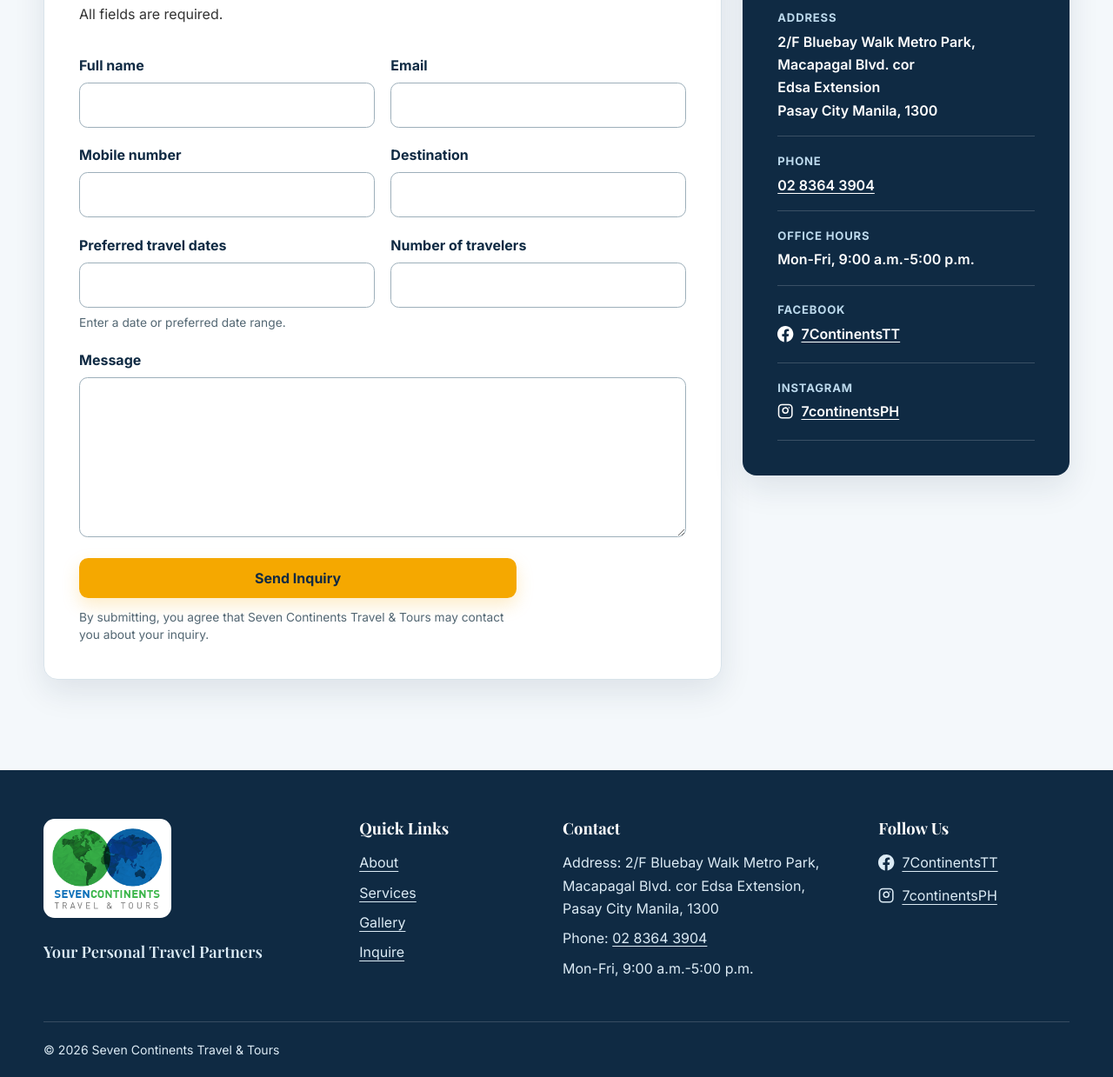
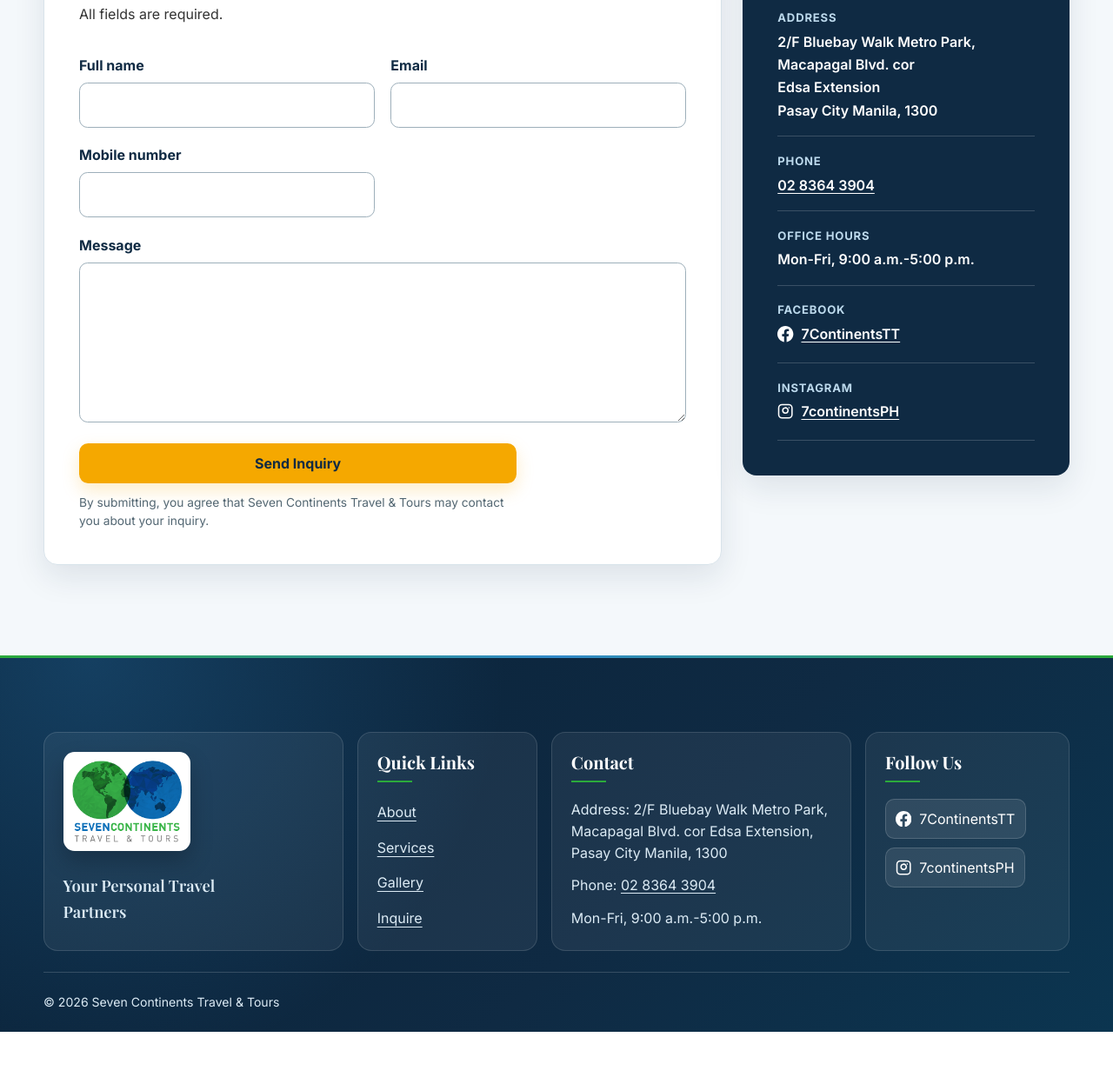
Before and after one commit to Adrian-IT-17/SevenContinents, a plain HTML site: page index.html in a window 1280 px wide. Shown: the part 4706-5945 px from the top of the page at 87% size. After the commit the page ends 5893 px from the top, so only its background shows below. Drawn offline with nearby package versions, Linux system fonts and the light colour scheme.

Commit message:
Update Seven Continents website

```diff
--- a/css/styles.css
+++ b/css/styles.css
@@ -1071,14 +1071,37 @@ body.lightbox-open {
 }
 
 .site-footer {
-  padding-top: 3.5rem;
+  position: relative;
+  overflow: hidden;
+  padding-top: clamp(3.5rem, 8vw, 5.5rem);
   color: var(--white);
-  background: var(--navy);
+  background:
+    radial-gradient(circle at 8% 0%, rgb(49 137 201 / 28%), transparent 30rem),
+    linear-gradient(135deg, #092238 0%, var(--navy) 58%, #0b3550 100%);
+}
+
+.site-footer::before {
+  position: absolute;
+  top: 0;
+  right: 0;
+  left: 0;
+  height: 3px;
+  background: linear-gradient(90deg, var(--green), var(--blue), var(--green));
+  content: "";
 }
 
 .footer-grid {
   display: grid;
-  gap: 2.5rem;
+  position: relative;
+  gap: 1rem;
+}
+
+.footer-grid > div {
+  min-width: 0;
+  padding: 1.35rem;
+  background: rgb(255 255 255 / 6%);
+  border: 1px solid rgb(255 255 255 / 13%);
+  border-radius: 1rem;
 }
 
 .footer-logo {
@@ -1086,6 +1109,7 @@ body.lightbox-open {
   padding: 0.65rem;
   background: var(--white);
   border-radius: 0.8rem;
+  box-shadow: 0 12px 26px rgb(0 0 0 / 22%);
 }
 
 .footer-logo img {
@@ -1093,7 +1117,8 @@ body.lightbox-open {
 }
 
 .footer-brand p {
-  margin: 1rem 0 0;
+  max-width: 20ch;
+  margin: 1.1rem 0 0;
   color: #dcebf5;
   font-family: var(--font-heading);
   font-size: 1.15rem;
@@ -1101,33 +1126,49 @@ body.lightbox-open {
 }
 
 .footer-heading {
-  margin: 0 0 1rem;
+  position: relative;
+  margin: 0 0 1.2rem;
+  padding-bottom: 0.75rem;
   color: var(--white);
   font-family: var(--font-heading);
-  font-size: 1.15rem;
+  font-size: 1.25rem;
+}
+
+.footer-heading::after {
+  position: absolute;
+  bottom: 0;
+  left: 0;
+  width: 2.5rem;
+  height: 2px;
+  background: var(--green);
+  content: "";
 }
 
 .footer-links {
   display: grid;
-  gap: 0.5rem;
+  gap: 0.65rem;
   margin: 0;
   padding: 0;
   color: #dcebf5;
   list-style: none;
 }
 
-.footer-links a {
+.footer-links a:not(.footer-social) {
+  display: inline-flex;
+  align-items: center;
+  width: fit-content;
+  padding-block: 0.12rem;
   text-underline-offset: 0.22em;
   text-decoration-thickness: 1px;
 }
 
-.footer-links a:hover {
+.footer-links a:not(.footer-social):hover {
   color: var(--white);
 }
 
 .footer-contact {
   display: grid;
-  gap: 0.5rem;
+  gap: 0.8rem;
   color: #dcebf5;
   font-style: normal;
 }
@@ -1137,9 +1178,34 @@ body.lightbox-open {
   overflow-wrap: anywhere;
 }
 
+.footer-contact span {
+  line-height: 1.55;
+}
+
+.footer-social {
+  min-height: 42px;
+  padding: 0.55rem 0.7rem;
+  color: var(--white);
+  background: rgb(255 255 255 / 9%);
+  border: 1px solid rgb(255 255 255 / 16%);
+  border-radius: 0.65rem;
+  text-decoration: none;
+  transition:
+    background-color 180ms ease,
+    border-color 180ms ease,
+    transform 180ms ease;
+}
+
+.footer-social:hover {
+  background: rgb(49 137 201 / 26%);
+  border-color: rgb(188 217 236 / 65%);
+  transform: translateY(-2px);
+}
+
 .footer-bottom {
-  margin-top: 3rem;
-  padding-block: 1.25rem;
+  position: relative;
+  margin-top: 1.5rem;
+  padding-block: 1.4rem;
   border-top: 1px solid rgb(255 255 255 / 16%);
   color: #dcebf5;
   font-size: 0.88rem;
--- a/index.html
+++ b/index.html
@@ -531,48 +531,6 @@
                   <p class="field-error" id="mobile-number-error" data-error-for="mobile-number"></p>
                 </div>
 
-                <div class="form-field">
-                  <label for="destination">Destination</label>
-                  <input
-                    id="destination"
-                    type="text"
-                    name="destination"
-                    aria-describedby="destination-error"
-                    required
-                    data-validate
-                  >
-                  <p class="field-error" id="destination-error" data-error-for="destination"></p>
-                </div>
-
-                <div class="form-field">
-                  <label for="travel-dates">Preferred travel dates</label>
-                  <input
-                    id="travel-dates"
-                    type="text"
-                    name="preferred_travel_dates"
-                    aria-describedby="travel-dates-help travel-dates-error"
-                    required
-                    data-validate
-                  >
-                  <p class="field-help" id="travel-dates-help">Enter a date or preferred date range.</p>
-                  <p class="field-error" id="travel-dates-error" data-error-for="travel-dates"></p>
-                </div>
-
-                <div class="form-field">
-                  <label for="travelers">Number of travelers</label>
-                  <input
-                    id="travelers"
-                    type="number"
-                    name="number_of_travelers"
-                    min="1"
-                    inputmode="numeric"
-                    aria-describedby="travelers-error"
-                    required
-                    data-validate
-                  >
-                  <p class="field-error" id="travelers-error" data-error-for="travelers"></p>
-                </div>
-
                 <div class="form-field form-field-full">
                   <label for="message">Message</label>
                   <textarea
```
